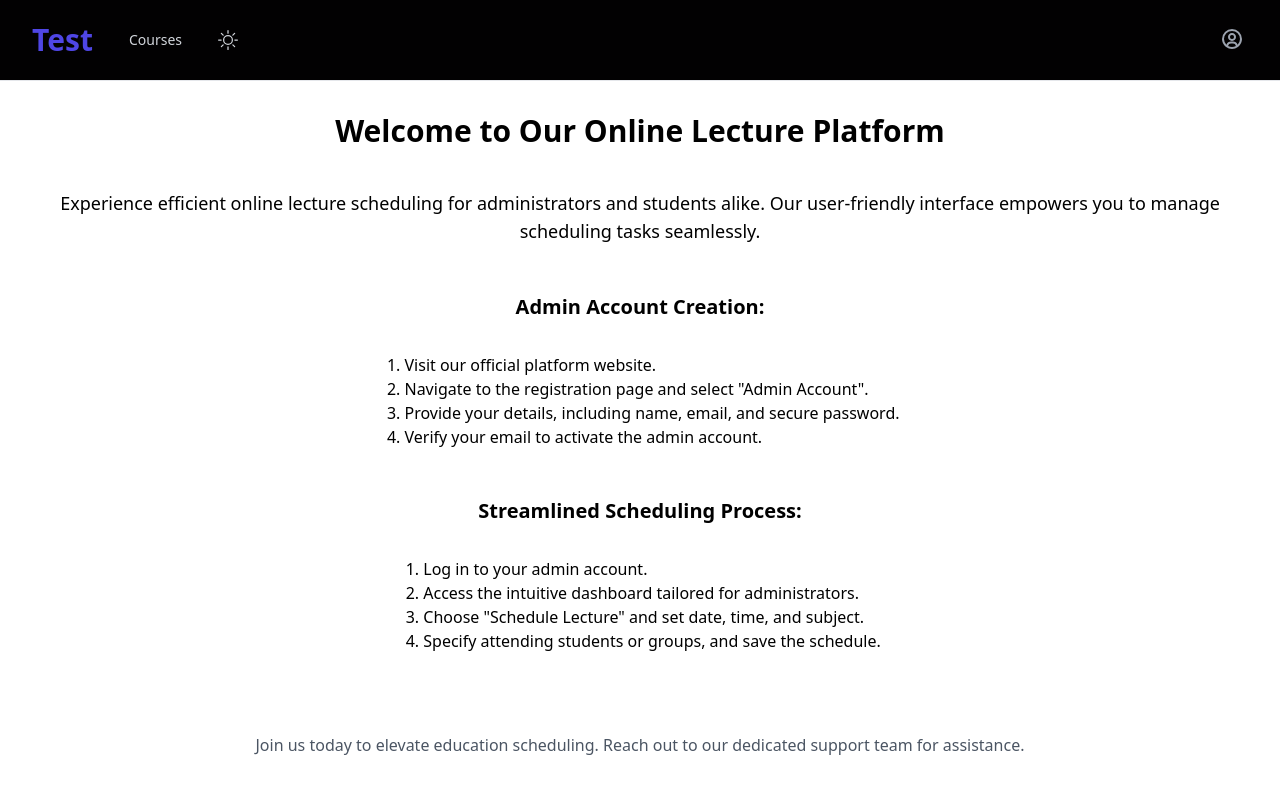
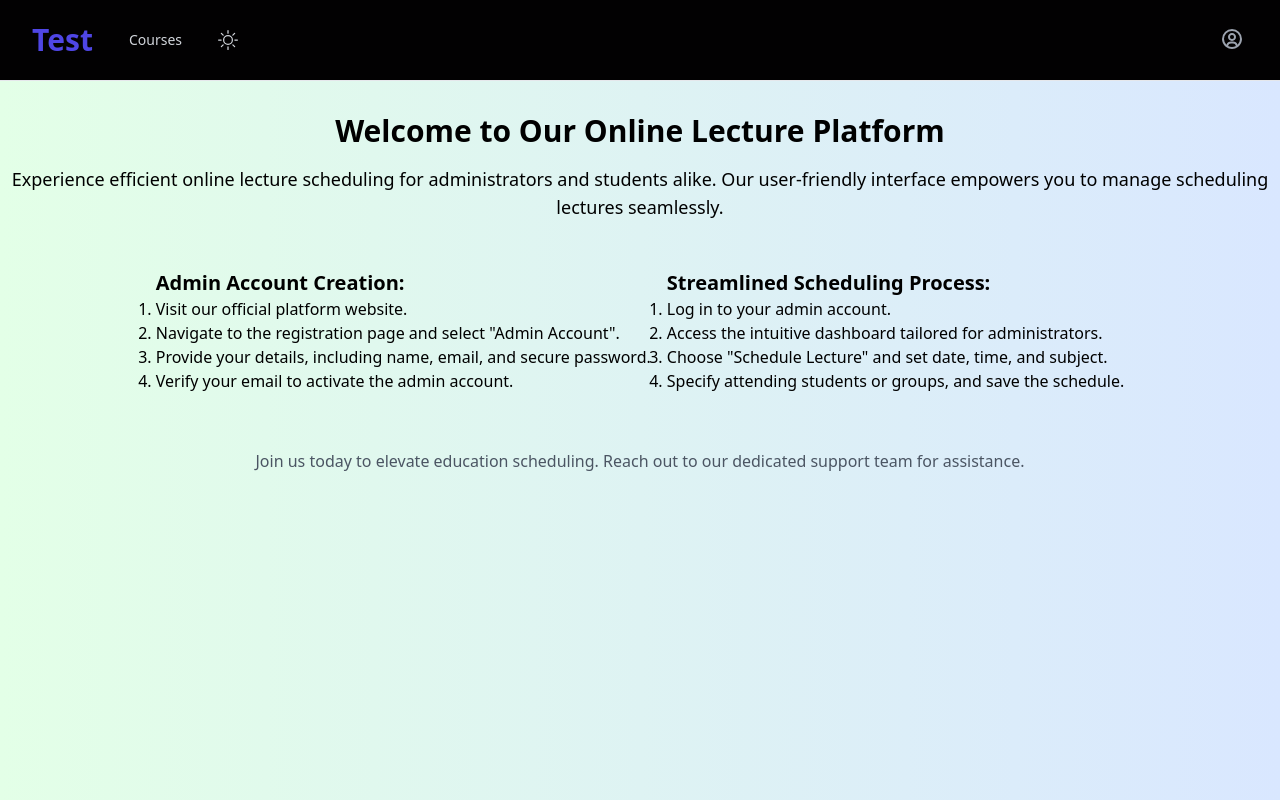
Before and after one commit to Sainath0604/Lecture-Scheduler-Frontend, a React (Vite) app: page /aboutUs in a window 1280 px wide. Built offline with nearby package versions, Linux system fonts and the light colour scheme.

Commit message:
Editing about section

```diff
--- a/src/components/AboutUs.jsx
+++ b/src/components/AboutUs.jsx
@@ -2,40 +2,47 @@ import Navbar from "./Navbar";
 
 function AboutUs() {
   return (
-    <div className="flex flex-col min-h-screen bg-gray-100 dark:bg-gray-900">
+    <div className="flex flex-col min-h-screen">
       <nav>
         <Navbar />
       </nav>
-      <main className="flex-grow bg-white dark:bg-gray-800">
-        <div className="flex flex-col justify-center items-center gap-6 p-8 text-black ">
+      <main className="flex-grow bg-gradient-to-r from-[#e3ffe7] to-[#d9e7ff] dark:bg-gray-800">
+        <div className="flex flex-col justify-center items-center gap-6 pt-8 text-black ">
+          <div>
             <h1 className="text-3xl font-semibold text-center mb-4">
               Welcome to Our Online Lecture Platform
             </h1>
             <p className="text-lg text-center mb-6">
               Experience efficient online lecture scheduling for administrators
               and students alike. Our user-friendly interface empowers you to
-            manage scheduling tasks seamlessly.
+              manage scheduling lectures seamlessly.
             </p>
-          <h2 className="text-xl font-semibold mb-2">
-            Admin Account Creation:
-          </h2>
-          <ol className="list-decimal pl-6 mb-6">
+          </div>
+          <div className="flex gap-4">
+            <div>
+              <h2 className="text-xl font-semibold">Admin Account Creation:</h2>
+              <ol className="list-decimal">
                 <li>Visit our official platform website.</li>
                 <li>
                   Navigate to the registration page and select &quot;Admin
                   Account&quot;.
                 </li>
                 <li>
-              Provide your details, including name, email, and secure password.
+                  Provide your details, including name, email, and secure
+                  password.
                 </li>
                 <li>Verify your email to activate the admin account.</li>
               </ol>
-          <h2 className="text-xl font-semibold mb-2">
+            </div>
+            <div>
+              <h2 className="text-xl font-semibold">
                 Streamlined Scheduling Process:
               </h2>
-          <ol className="list-decimal pl-6 mb-6">
+              <ol className="list-decimal">
                 <li>Log in to your admin account.</li>
-            <li>Access the intuitive dashboard tailored for administrators.</li>
+                <li>
+                  Access the intuitive dashboard tailored for administrators.
+                </li>
                 <li>
                   Choose &quot;Schedule Lecture&quot; and set date, time, and
                   subject.
@@ -44,7 +51,8 @@ function AboutUs() {
                   Specify attending students or groups, and save the schedule.
                 </li>
               </ol>
-          {/* ... (Similar styling for other sections) */}
+            </div>
+          </div>
           <p className="text-center text-gray-600 mt-8">
             Join us today to elevate education scheduling. Reach out to our
             dedicated support team for assistance.
```
Lines whose indentation alone changed are shown as unchanged.
